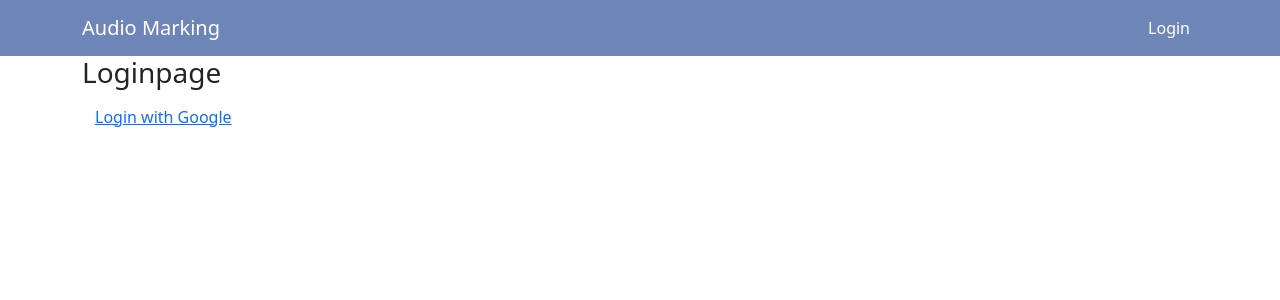
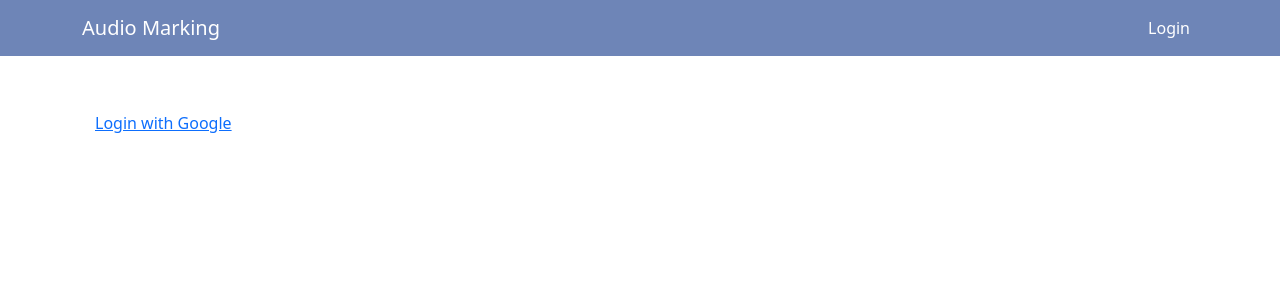
Before and after one commit to ksmelnad/audiomarking-frontend, a React (Create React App) app: page /login in a window 1280 px wide. Shown: the top 300 px of the page. Built offline with nearby package versions, Linux system fonts and the light colour scheme; no server answers.

Commit message:
modified dashboard

```diff
--- a/src/components/Dashboard.js
+++ b/src/components/Dashboard.js
@@ -9,19 +9,19 @@ import { BsTrash } from "react-icons/bs";
 function Dashboard() {
   const [markings, setMarkings] = useState([]);
   const user = useContext(myContext);
-  const req_googleId = user.googleId;
+  const googleId = user.googleId;
   useEffect(() => {
     // async function getMarkings() {
     axios
       .get("https://audiomarking-backend.herokuapp.com/marking", {
-        req_googleId: req_googleId,
+        googleId: googleId,
       })
       .then((res) => {
         // console.log(res);
         setMarkings(res.data);
       });
     // }
-  }, [req_googleId]);
+  }, [googleId]);
 
   async function deleteMarking(id) {
     console.log(id);
--- a/src/components/Login.js
+++ b/src/components/Login.js
@@ -8,9 +8,7 @@ function Login() {
   };
   return (
     <>
-      <Container>
-        <h3>Loginpage</h3>
-
+      <Container className="mt-5">
         <button className="btn btn-link" onClick={googleLogin}>
           Login with Google
         </button>
```
